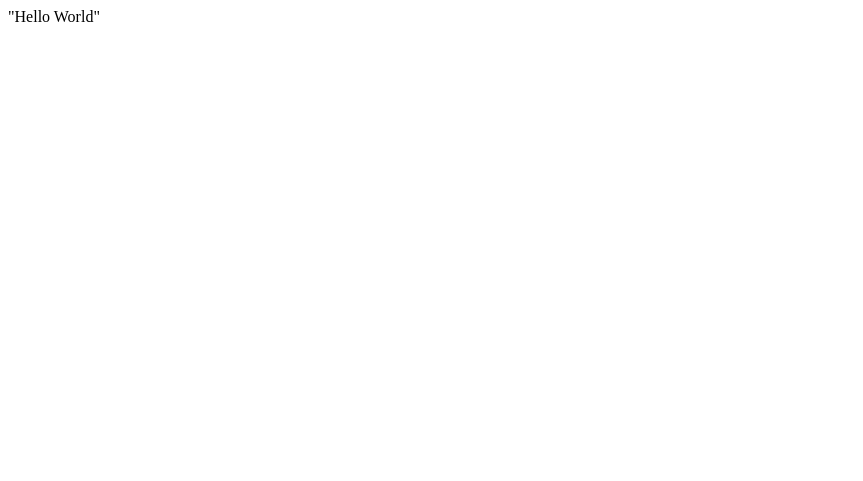
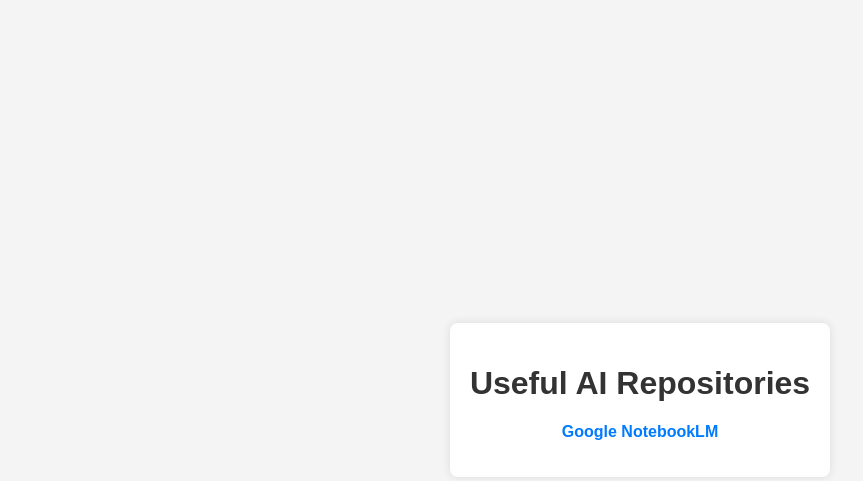
Before and after one commit to alexyyl/AI-tools, a plain HTML site: page index.html in a window 1280 px wide. Shown: the whole page, without its empty margins (0-863 px from the left). Drawn offline with Linux system fonts and the light colour scheme.

Commit message:
Update index.html

```diff
--- a/index.html
+++ b/index.html
@@ -1 +1,54 @@
-"Hello World"
+<!DOCTYPE html>
+<html lang="en">
+<head>
+    <meta charset="UTF-8">
+    <meta name="viewport" content="width=device-width, initial-scale=1.0">
+    <title>AI Repositories</title>
+    <style>
+        body {
+            font-family: Arial, sans-serif;
+            background-color: #f4f4f4;
+            margin: 0;
+            padding: 0;
+            display: flex;
+            justify-content: center;
+            align-items: center;
+            height: 100vh;
+        }
+        .container {
+            background-color: #fff;
+            padding: 20px;
+            border-radius: 8px;
+            box-shadow: 0 0 10px rgba(0, 0, 0, 0.1);
+            text-align: center;
+        }
+        h1 {
+            color: #333;
+        }
+        ul {
+            list-style-type: none;
+            padding: 0;
+        }
+        li {
+            margin: 10px 0;
+        }
+        a {
+            text-decoration: none;
+            color: #007BFF;
+            font-weight: bold;
+        }
+        a:hover {
+            text-decoration: underline;
+        }
+    </style>
+</head>
+<body>
+    <div class="container">
+        <h1>Useful AI Repositories</h1>
+        <ul>
+            <li><a href="https://notebooklm.google.com/" target="_blank">Google NotebookLM</a></li>
+            <!-- Add more links to AI repositories here -->
+        </ul>
+    </div>
+</body>
+</html>
```
